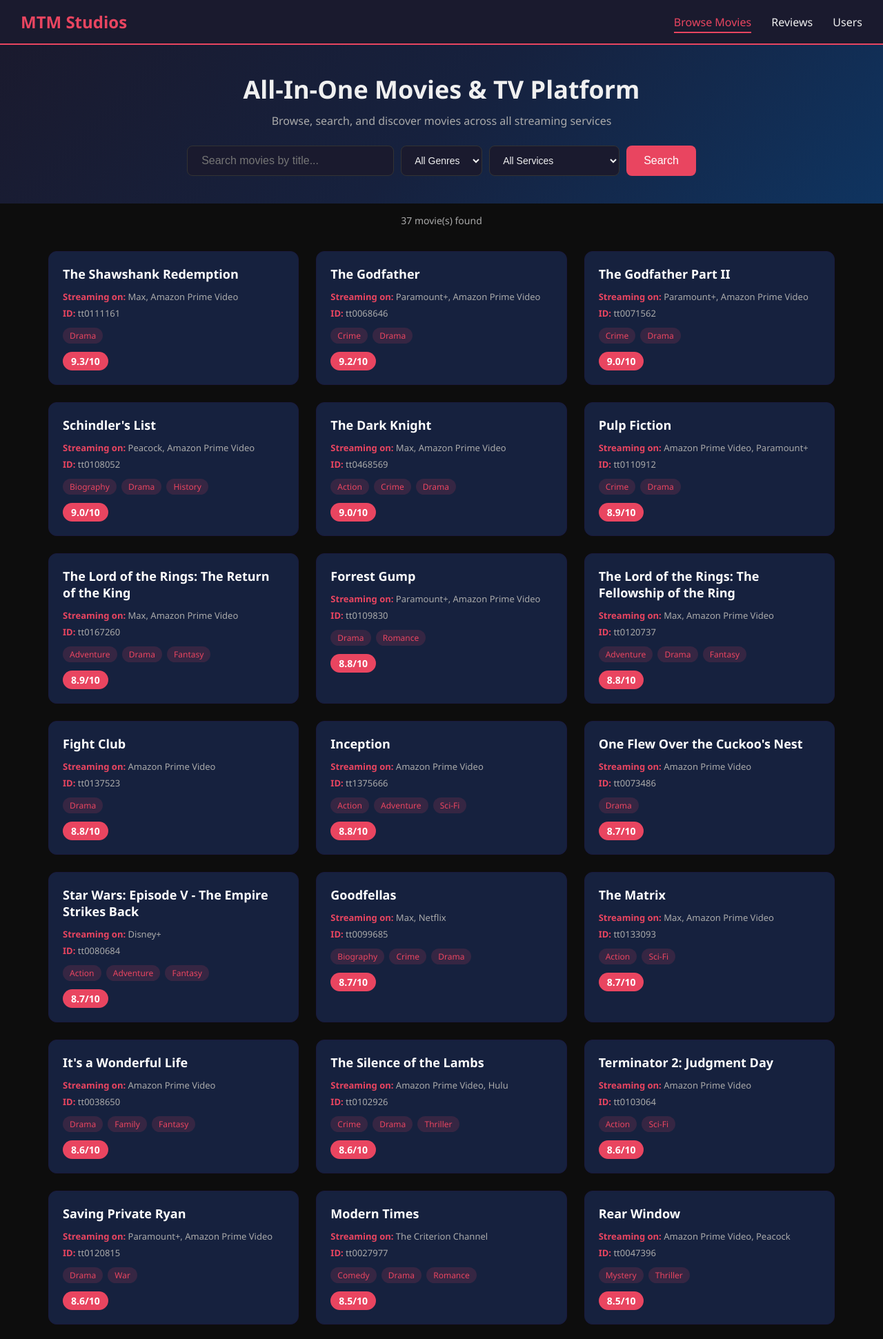
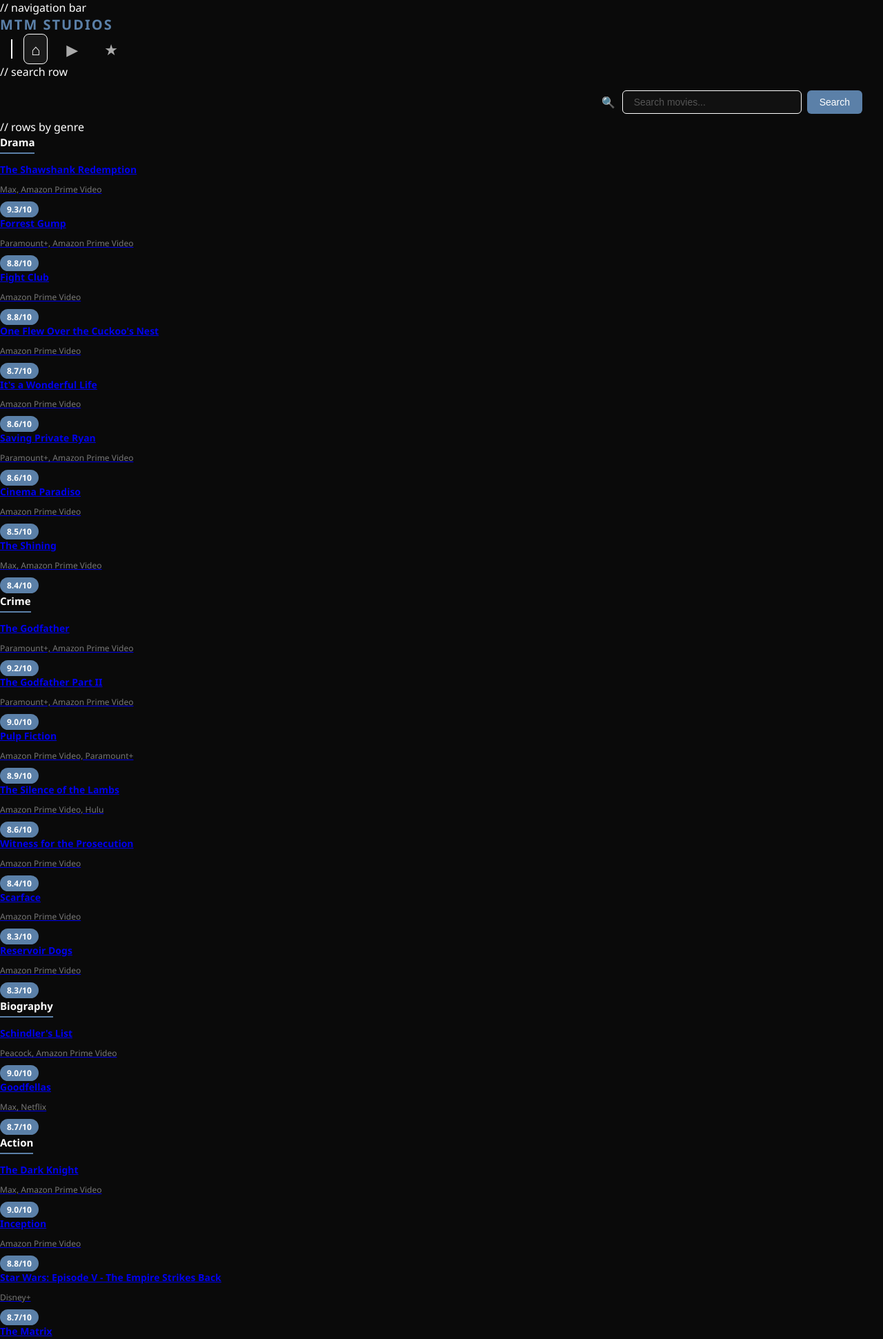
Before and after one commit to Kenzie-01/CMS375-Spring2026, a PHP site: page / in a window 1280 px wide. Shown: the top 1941 px of the page at 69% size. Run offline with PHP 8.4, Linux system fonts and the light colour scheme; data comes from the database, SQL or seed files in the repository.

Commit message:
Ui Updates for Index

```diff
--- a/index.php
+++ b/index.php
@@ -2,320 +2,275 @@
 
 include __DIR__ . '/db_connect.php';
 
-
+// Search function
 $search = "";
 if (isset($_GET['search'])) {
     $search = mysqli_real_escape_string($conn, $_GET['search']);
 }
 
-$genre_filter = "";
-
-if (isset($_GET['genre']) && $_GET['genre'] != "") {
-    $genre_filter = mysqli_real_escape_string($conn, $_GET['genre']);
-}
-
-
-$service_filter = "";
-if (isset($_GET['service']) && $_GET['service'] != "") {
-    $service_filter = mysqli_real_escape_string($conn, $_GET['service']);
-}
-
-
 $sql = "SELECT * FROM Movies WHERE 1=1";
-
 if ($search != "") {
     $sql .= " AND Title LIKE '%$search%'";
 }
-if ($genre_filter != "") {
-    $sql .= " AND Genre LIKE '%$genre_filter%'";
-}
-if ($service_filter != "") {
-    $sql .= " AND StreamingServices LIKE '%$service_filter%'";
-}
-
 $sql .= " ORDER BY Rating DESC";
 
 $result = mysqli_query($conn, $sql);
 
-$genre_sql = "SELECT DISTINCT Genre FROM Movies";
-$genre_result = mysqli_query($conn, $genre_sql);
-$all_genres = [];
-while ($row = mysqli_fetch_assoc($genre_result)) {
-    $genres = explode(", ", $row['Genre']);
-    foreach ($genres as $g) {
-        $g = trim($g);
-        if (!in_array($g, $all_genres)) {
-            $all_genres[] = $g;
-        }
-    }
+// genre grouping
+$movies_by_genre = [];
+while ($movie = mysqli_fetch_assoc($result)) {
+    $genres     = explode(", ", $movie['Genre']);
+    $firstGenre = trim($genres[0]);
+    $movies_by_genre[$firstGenre][] = $movie;
 }
-sort($all_genres);
 
-$service_sql = "SELECT DISTINCT StreamingServices FROM Movies";
-$service_result = mysqli_query($conn, $service_sql);
-$all_services = [];
-while ($row = mysqli_fetch_assoc($service_result)) {
-    $services = explode(", ", $row['StreamingServices']);
-    foreach ($services as $s) {
-        $s = trim($s);
-        if (!in_array($s, $all_services)) {
-            $all_services[] = $s;
-        }
-    }
-}
-sort($all_services);
 ?>
-
 <!DOCTYPE html>
 <html lang="en">
 <head>
     <meta charset="UTF-8">
     <meta name="viewport" content="width=device-width, initial-scale=1.0">
-    <title>MTM Studios - All-In-One Movies</title>
+    <title>MTM Studios</title>
     <style>
+
         * { margin: 0; padding: 0; box-sizing: border-box; }
 
         body {
-            font-family: 'Segoe UI', Tahoma, Geneva, Verdana, sans-serif;
-            background-color: #0d0d0d;
-            color: #f0f0f0;
+            font-family: 'Segoe UI', sans-serif;
+            background-color: #0a0a0a;
+            color: #ffffff;
         }
 
+        // basic navigation
         .navbar {
-            background-color: #1a1a2e;
-            padding: 15px 30px;
+            background-color: #0a0a0a;
+            border-bottom: 2px solid #ffffff;
+            padding: 14px 30px;
             display: flex;
             justify-content: space-between;
             align-items: center;
-            border-bottom: 2px solid #e94560;
-        }
-        .navbar .logo {
-            font-size: 24px;
-            font-weight: bold;
-            color: #e94560;
-            text-decoration: none;
-        }
-        .navbar .nav-links a {
-            color: #f0f0f0;
-            text-decoration: none;
-            margin-left: 25px;
-            font-size: 16px;
-        }
-        .navbar .nav-links a:hover { color: #e94560; }
-        .navbar .nav-links a.active {
-            color: #e94560;
-            border-bottom: 2px solid #e94560;
-            padding-bottom: 3px;
         }
 
-        .hero {
-            background: linear-gradient(135deg, #1a1a2e 0%, #16213e 50%, #0f3460 100%);
-            padding: 40px 30px;
-            text-align: center;
+        .logo {
+            font-size: 20px;
+            font-weight: bold;
+            color: #5b80a8;
+            text-decoration: none;
+            letter-spacing: 2px;
         }
-        .hero h1 { font-size: 36px; margin-bottom: 10px; }
-        .hero p { color: #aaa; font-size: 16px; margin-bottom: 25px; }
 
-        .search-bar {
+        .nav-right {
             display: flex;
-            justify-content: center;
+            align-items: center;
+            gap: 0;
+        }
+
+        .nav-divider {
+            width: 2px;
+            height: 28px;
+            background-color: #ffffff;
+            margin: 0 16px;
+        }
+
+        .nav-icons {
+            display: flex;
+            align-items: center;
+            gap: 16px;
+        }
+
+        .nav-icons a {
+            color: #aaa;
+            text-decoration: none;
+            font-size: 22px;
+            padding: 6px 10px;
+            border: 1px solid transparent;
+            border-radius: 8px;
+            transition: all 0.2s;
+        }
+
+        .nav-icons a:hover,
+        .nav-icons a.active {
+            color: #fff;
+            border-color: #fff;
+            background-color: #1a1a1a;
+        }
+
+        /* ---- SEARCH ROW ---- */
+        .search-row {
+            display: flex;
+            align-items: center;
+            justify-content: flex-end;
+            padding: 16px 30px 8px;
             gap: 10px;
-            flex-wrap: wrap;
-            max-width: 900px;
-            margin: 0 auto;
         }
-        .search-bar input[type="text"] {
-            padding: 12px 20px;
-            font-size: 16px;
-            border: 1px solid #333;
-            border-radius: 8px;
-            background-color: #1a1a2e;
-            color: #f0f0f0;
-            width: 300px;
+
+        .search-row form {
+            display: flex;
+            gap: 8px;
         }
-        .search-bar select {
-            padding: 12px 15px;
+
+        .search-row input {
+            padding: 8px 16px;
+            background: #111;
+            border: 1px solid #ffffff;
+            border-radius: 6px;
+            color: #fff;
             font-size: 14px;
-            border: 1px solid #333;
-            border-radius: 8px;
-            background-color: #1a1a2e;
-            color: #f0f0f0;
+            width: 260px;
         }
-        .search-bar button {
-            padding: 12px 25px;
-            font-size: 16px;
-            background-color: #e94560;
-            color: white;
+
+        .search-row input:focus { outline: none; border-color: #5b80a8; }
+        .search-row input::placeholder { color: #555; }
+
+        .search-row button {
+            padding: 8px 18px;
+            background: #5b80a8;
+            color: #fff;
             border: none;
-            border-radius: 8px;
+            border-radius: 6px;
+            font-size: 14px;
             cursor: pointer;
         }
-        .search-bar button:hover { background-color: #c73550; }
 
-        .stats {
-            text-align: center;
-            padding: 15px;
-            color: #aaa;
-            font-size: 14px;
-        }
-        .stats a { color: #e94560; }
+        .search-row button:hover { background: #4a6a90; }
 
-        .movie-grid {
-            display: grid;
-            grid-template-columns: repeat(auto-fill, minmax(280px, 1fr));
-            gap: 25px;
-            padding: 20px 30px 40px;
-            max-width: 1200px;
-            margin: 0 auto;
+        .clear-link {
+            color: #5b80a8;
+            text-decoration: none;
+            font-size: 13px;
         }
 
+        // genr efiltering
+        .genre-section { padding: 20px 30px 10px; }
+
+        .genre-label {
+            font-size: 15px;
+            font-weight: bold;
+            color: #ffffff;
+            border-bottom: 2px solid #5b80a8;
+            display: inline-block;
+            padding-bottom: 5px;
+            margin-bottom: 14px;
+        }
+
+        // movie row scrolling
+        .movie-row {
+            display: flex;
+            gap: 16px;
+            overflow-x: auto;
+            padding-bottom: 10px;
+        }
+
+        .movie-row::-webkit-scrollbar { height: 4px; }
+        .movie-row::-webkit-scrollbar-track { background: #111; }
+        .movie-row::-webkit-scrollbar-thumb { background: #5b80a8; border-radius: 4px; }
+
+        // movie icons
         .movie-card {
-            background-color: #16213e;
-            border-radius: 12px;
-            padding: 20px;
-            transition: transform 0.2s, box-shadow 0.2s;
-            border: 1px solid #1a1a3e;
+            min-width: 190px;
+            max-width: 190px;
+            background-color: #0a0a0a;
+            border: 2px solid #ffffff;
+            border-radius: 14px;
+            padding: 16px;
+            text-decoration: none;
+            color: #ffffff;
+            display: block;
+            transition: border-color 0.2s, transform 0.2s;
         }
+
         .movie-card:hover {
-            transform: translateY(-5px);
-            box-shadow: 0 8px 25px rgba(233, 69, 96, 0.2);
-            border-color: #e94560;
+            border-color: #5b80a8;
+            transform: translateY(-4px);
         }
-        .movie-card h3 { font-size: 18px; margin-bottom: 12px; color: #fff; }
-        .movie-card h3 a { color: #fff; text-decoration: none; }
-        .movie-card h3 a:hover { color: #e94560; }
-        .movie-card .info { font-size: 13px; color: #aaa; margin-bottom: 6px; }
-        .movie-card .info span { color: #e94560; font-weight: bold; }
-        .movie-card .score {
-            display: inline-block;
-            background-color: #e94560;
-            color: white;
-            padding: 4px 12px;
-            border-radius: 20px;
+
+        .card-title {
             font-size: 14px;
             font-weight: bold;
-            margin-top: 10px;
-        }
-        .movie-card .genre-tags { margin-top: 10px; }
-        .movie-card .genre-tag {
-            display: inline-block;
-            background-color: rgba(233, 69, 96, 0.15);
-            color: #e94560;
-            padding: 3px 10px;
-            border-radius: 12px;
-            font-size: 12px;
-            margin: 2px 3px 2px 0;
+            margin-bottom: 10px;
+            line-height: 1.35;
         }
 
-        .no-results {
-            text-align: center;
-            padding: 60px 20px;
-            color: #666;
-            font-size: 18px;
-            grid-column: 1 / -1;
+        .card-service {
+            font-size: 12px;
+            color: #777;
+            margin-bottom: 8px;
+        }
+
+        .card-score {
+            display: inline-block;
+            background: #5b80a8;
+            color: #fff;
+            padding: 3px 10px;
+            border-radius: 20px;
+            font-size: 12px;
+            font-weight: bold;
         }
 
         .footer {
             text-align: center;
             padding: 20px;
-            color: #555;
-            font-size: 13px;
-            border-top: 1px solid #1a1a2e;
+            color: #333;
+            font-size: 12px;
+            border-top: 1px solid #1a1a1a;
             margin-top: 20px;
         }
+
     </style>
 </head>
 <body>
 
+// navigation bar
+<nav class="navbar">
+    <a href="index.php" class="logo">MTM STUDIOS</a>
 
-<nav class="navbar">
-    <a href="index.php" class="logo">MTM Studios</a>
-    <div class="nav-links">
-        <a href="index.php" class="active">Browse Movies</a>
-        <a href="reviews.php">Reviews</a>
-        <a href="users.php">Users</a>
+    <div class="nav-right">
+        <div class="nav-divider"></div>
+        <div class="nav-icons">
+            <a href="index.php" class="active" title="Browse">&#8962;</a>  <!-- house -->
+            <a href="reviews.php" title="Reviews">&#9654;</a>               <!-- play -->
+            <a href="users.php" title="Users">&#9733;</a>                   <!-- star -->
+        </div>
     </div>
 </nav>
 
-
-<div class="hero">
-    <h1>All-In-One Movies & TV Platform</h1>
-    <p>Browse, search, and discover movies across all streaming services</p>
-
-
-    <form method="GET" action="index.php" class="search-bar">
-        <input type="text" name="search" placeholder="Search movies by title..."
+// search  row
+<div class="search-row">
+    &#128269;
+    <form method="GET" action="index.php">
+        <input type="text" name="search"
+               placeholder="Search movies..."
                value="<?php echo htmlspecialchars($search); ?>">
-
-        <select name="genre">
-            <option value="">All Genres</option>
-            <?php foreach ($all_genres as $genre): ?>
-                <option value="<?php echo $genre; ?>"
-                    <?php if ($genre_filter == $genre) echo 'selected'; ?>>
-                    <?php echo $genre; ?>
-                </option>
-            <?php endforeach; ?>
-        </select>
-
-        <select name="service">
-            <option value="">All Services</option>
-            <?php foreach ($all_services as $service): ?>
-                <option value="<?php echo $service; ?>"
-                    <?php if ($service_filter == $service) echo 'selected'; ?>>
-                    <?php echo $service; ?>
-                </option>
-            <?php endforeach; ?>
-        </select>
-
         <button type="submit">Search</button>
     </form>
-</div>
-
-<div class="stats">
-    <?php echo mysqli_num_rows($result); ?> movie(s) found
-    <?php if ($search != "" || $genre_filter != "" || $service_filter != "") : ?>
-        — <a href="index.php">Clear filters</a>
+    <?php if ($search != ""): ?>
+        <a href="index.php" class="clear-link">&#10005; Clear</a>
     <?php endif; ?>
 </div>
 
+// rows by genre
+<?php if (empty($movies_by_genre)): ?>
+    <p style="text-align:center; color:#555; padding:60px;">No movies found.</p>
+<?php endif; ?>
 
-<div class="movie-grid">
-    <?php if (mysqli_num_rows($result) > 0): ?>
-        <?php while ($movie = mysqli_fetch_assoc($result)): ?>
-            <div class="movie-card">
-                <h3>
-                    <a href="movie.php?id=<?php echo urlencode($movie['MovieID']); ?>">
-                        <?php echo htmlspecialchars($movie['Title']); ?>
-                    </a>
-                </h3>
-                <div class="info">
-                    <span>Streaming on:</span> <?php echo htmlspecialchars($movie['StreamingServices']); ?>
-                </div>
-                <div class="info">
-                    <span>ID:</span> <?php echo htmlspecialchars($movie['MovieID']); ?>
-                </div>
-                <div class="genre-tags">
-                    <?php
-                    $genres = explode(", ", $movie['Genre']);
-                    foreach ($genres as $g):
-                    ?>
-                        <span class="genre-tag"><?php echo trim($g); ?></span>
-                    <?php endforeach; ?>
-                </div>
-                <span class="score"><?php echo $movie['Rating']; ?>/10</span>
-            </div>
-        <?php endwhile; ?>
-    <?php else: ?>
-        <div class="no-results">No movies found. Try a different search.</div>
-    <?php endif; ?>
-</div>
+<?php foreach ($movies_by_genre as $genre => $movies): ?>
+    <div class="genre-section">
+        <div class="genre-label"><?php echo htmlspecialchars($genre); ?></div>
+        <div class="movie-row">
+            <?php foreach ($movies as $movie): ?>
+                <a href="movie.php?id=<?php echo urlencode($movie['MovieID']); ?>"
+                   class="movie-card">
+                    <div class="card-title"><?php echo htmlspecialchars($movie['Title']); ?></div>
+                    <div class="card-service"><?php echo htmlspecialchars($movie['StreamingServices']); ?></div>
+                    <span class="card-score"><?php echo $movie['Rating']; ?>/10</span>
+                </a>
+            <?php endforeach; ?>
+        </div>
+    </div>
+<?php endforeach; ?>
 
-
-<div class="footer">
-    MTM Studios &copy; 2026 | CMS 375 Database Project
-</div>
+<div class="footer">MTM Studios &copy; 2026 | CMS 375 Database Project</div>
 
 </body>
 </html>
-
 <?php mysqli_close($conn); ?>
```
